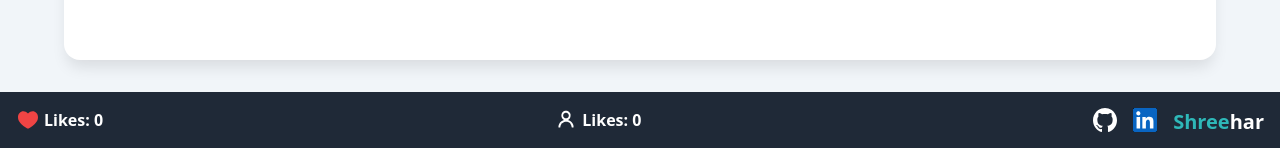
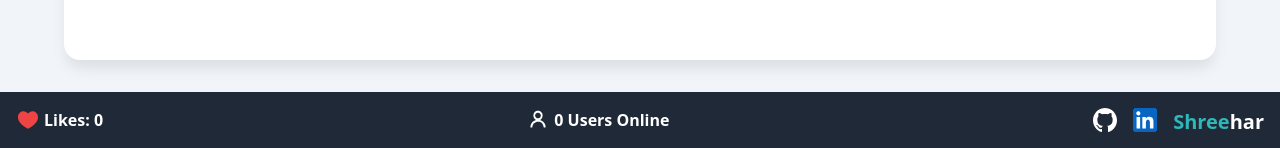
Before and after one commit to Shreehar-KE/django-crm, a Django app: page / in a window 1280 px wide. Shown: the part 654-802 px from the top of the page. Run offline with Django 5.2, Linux system fonts and the light colour scheme; data that the repository does not hold is empty; some libraries are stand-ins or nearby versions.

Commit message:
update live users ui

```diff
--- a/a_contacts/views.py
+++ b/a_contacts/views.py
@@ -132,6 +132,7 @@ class HomePageView(ListView):
         context['search_text'] = self.search_text
         context['selected_filters'] = self.selected_filters
         context['likes'] = Like.objects.count()
+        context['users'] = 0
 
         return context
 
--- a/analytics/urls.py
+++ b/analytics/urls.py
@@ -1,7 +1,9 @@
 from django.urls import path
-from .views import like_view
+from . import views
 
 app_name = 'analytics'
 urlpatterns = [
-    path('like/', like_view, name='like'),
+    path('like/', views.like_view, name='like'),
+    path('liveusers/', views.live_users_view, name='live-users'),
+
 ]
--- a/analytics/views.py
+++ b/analytics/views.py
@@ -19,3 +19,7 @@ def get_client_ip(request):
     else:
         ip = request.META.get('REMOTE_ADDR')
     return ip
+
+def live_users_view(request):
+    # logic for counting live_logged_in_users
+    return HttpResponse(5)
--- a/templates/analytics/live_users.html
+++ b/templates/analytics/live_users.html
@@ -1,4 +1,4 @@
 {% load static %}
-<img class="h-6 cursor-pointer transition-transform duration-300 active:scale-90" src="{% static 'img/user.svg' %}" alt="like-heart"
-  hx-get="{% url 'analytics:like' %}" hx-trigger="click" hx-target="#likes-count" hx-swap="innerHTML" title="Did you like the project?">
-<span class="font-sans font-extrabold">Likes: <span id="likes-count">{{ likes }}</span></span>
+<img class="h-6 cursor-pointer transition-transform duration-300 active:scale-90" src="{% static 'img/user.svg' %}" alt="user-icon"
+  hx-get="{% url 'analytics:live-users' %}" hx-trigger="click" hx-target="#live-users-count" hx-swap="innerHTML" title="refresh?">
+<span class="font-sans font-extrabold"><span id="live-users-count">{{ users }}</span> Users Online </span>
```
